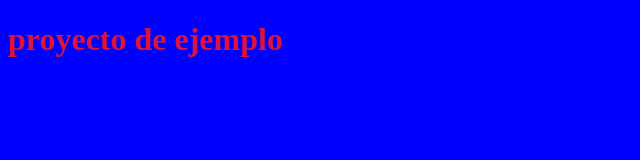
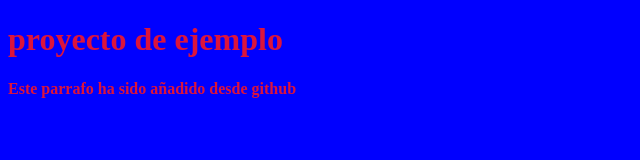
Before and after one commit to jlrp69/cursoGit, a plain HTML site: page index.html in a window 1280 px wide. Shown: the whole page, without its empty margins (0-640 px from the left). Drawn offline with Linux system fonts and the light colour scheme.

Commit message:
Update index.html

```diff
--- a/index.html
+++ b/index.html
@@ -9,6 +9,7 @@
 </head>
 <body>
     <h1> proyecto de ejemplo</h1>
+    <p>Este parrafo ha sido añadido desde github</p>
 
 </body>
 </html>
```
